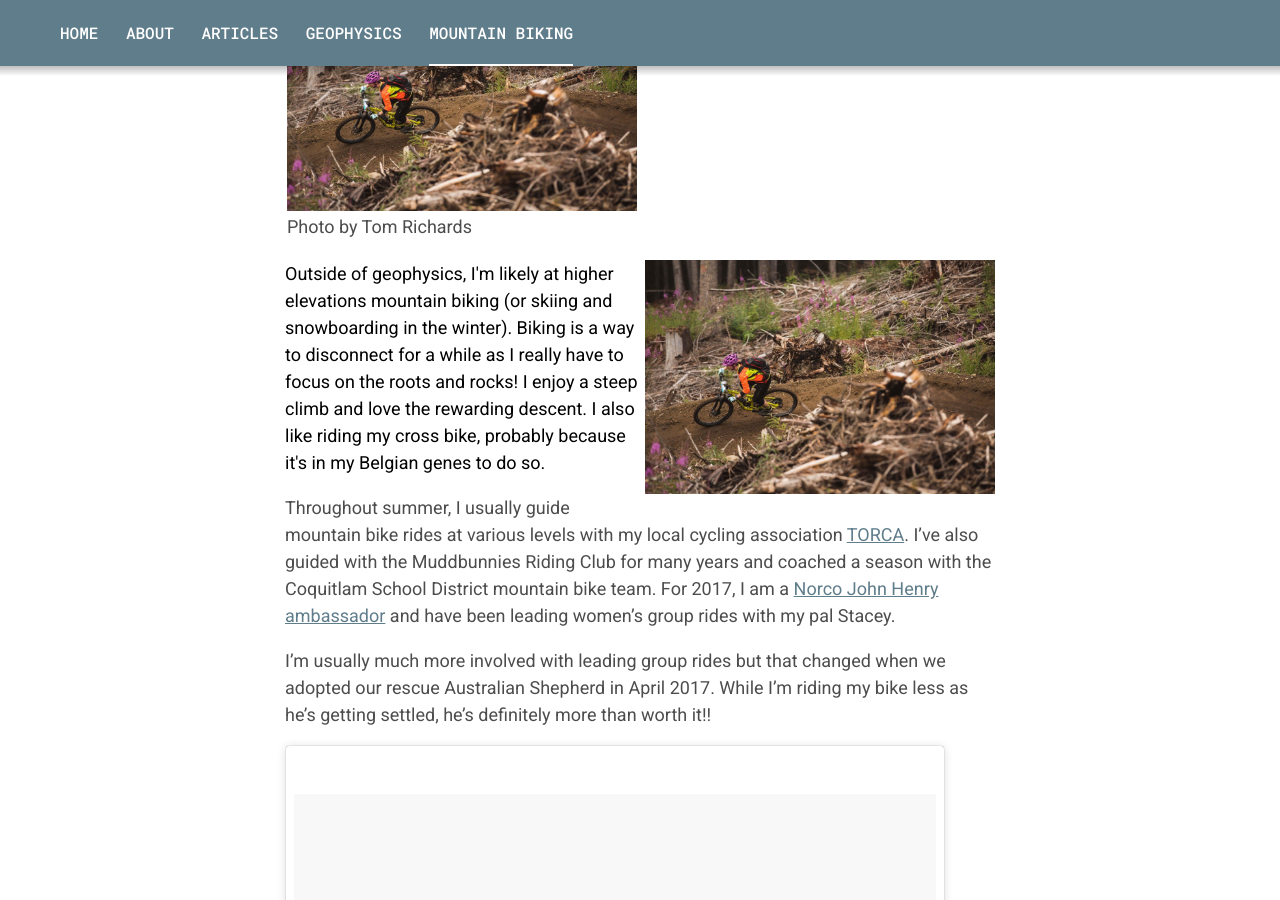
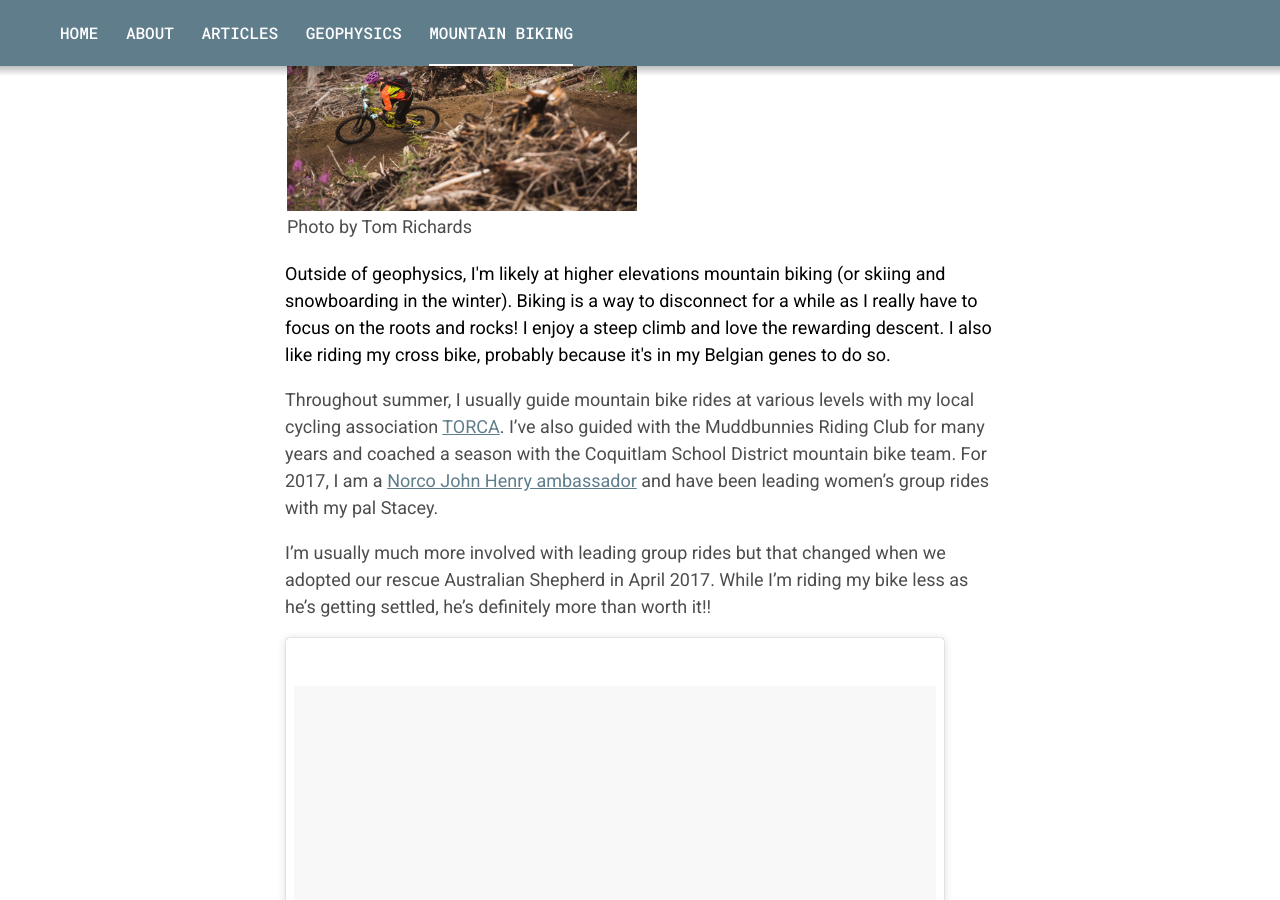
Before and after one commit to sdevriese/sdevriese.github.io, a Jekyll site: the page built from _pages/mtb.markdown, in a window 1280 px wide and 900 px high, scrolled down 393 px. Built offline with Jekyll 4.4.1, drawn with Linux system fonts in a browser that asks for light colours; comment, search, counter and statistics services are not loaded.

Commit message:
Update mtb.markdown

```diff
--- a/_pages/mtb.markdown
+++ b/_pages/mtb.markdown
@@ -9,8 +9,6 @@ permalink: /mtb/
 <tr><td><img src="https://github.com/sdevriese/sdevriese.github.io/raw/master/_posts/img/2017-09-18%2020.02.51.jpg" alt="HOYH" style="float:right;width:350px;"></td></tr>
 <tr><td class="caption">Photo by Tom Richards</td></tr>
 </table>
-
-<img src="https://github.com/sdevriese/sdevriese.github.io/raw/master/_posts/img/2017-09-18%2020.02.51.jpg" alt="HOYH" style="float:right;width:350px;">
 Outside of geophysics, I'm likely at higher elevations mountain biking (or skiing and snowboarding in the winter). Biking is a way to disconnect for a while as I really have to focus on the roots and rocks! I enjoy a steep climb and love the rewarding descent. I also like riding my cross bike, probably because it's in my Belgian genes to do so.
 </p>
 
```
